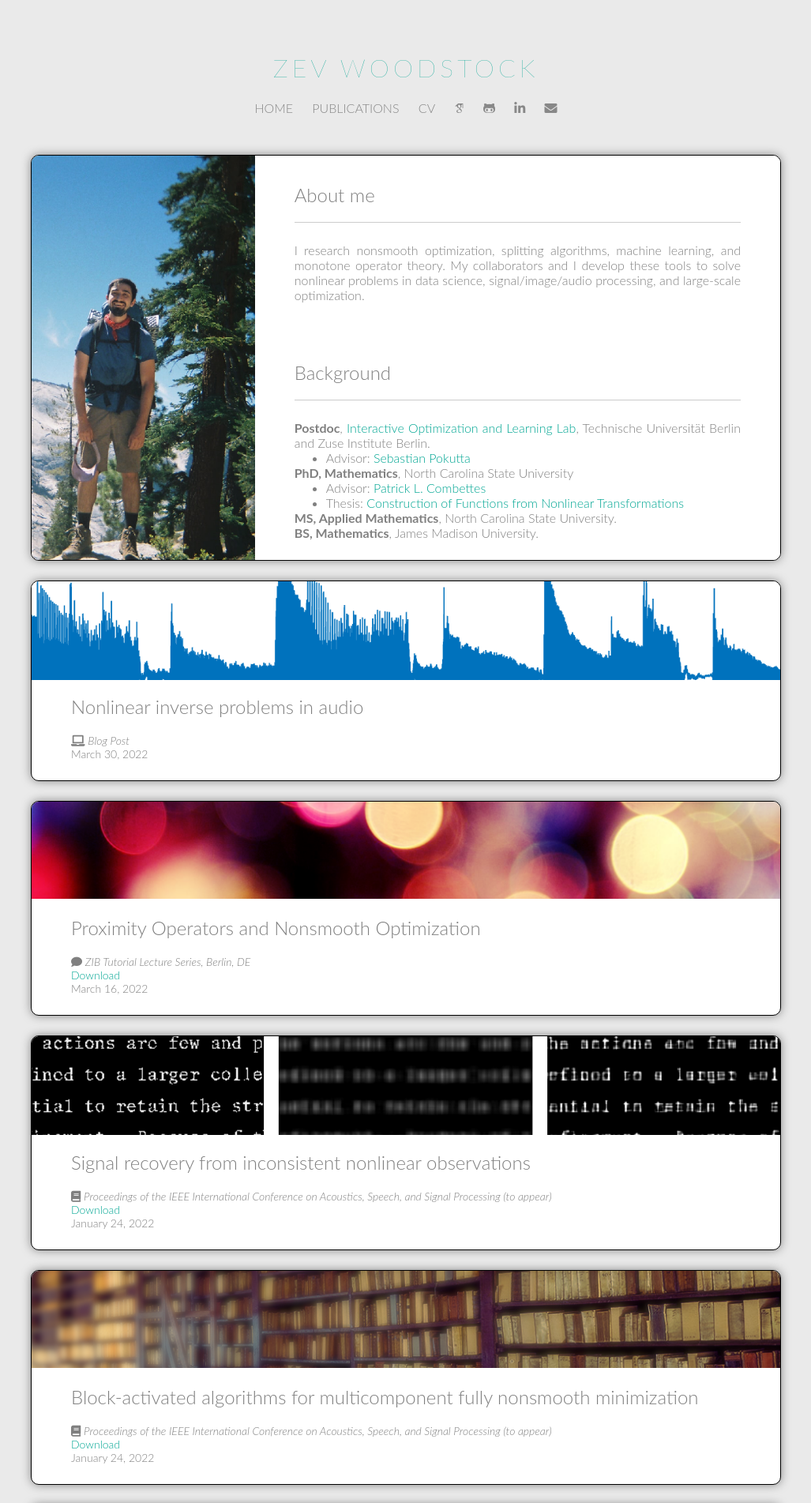
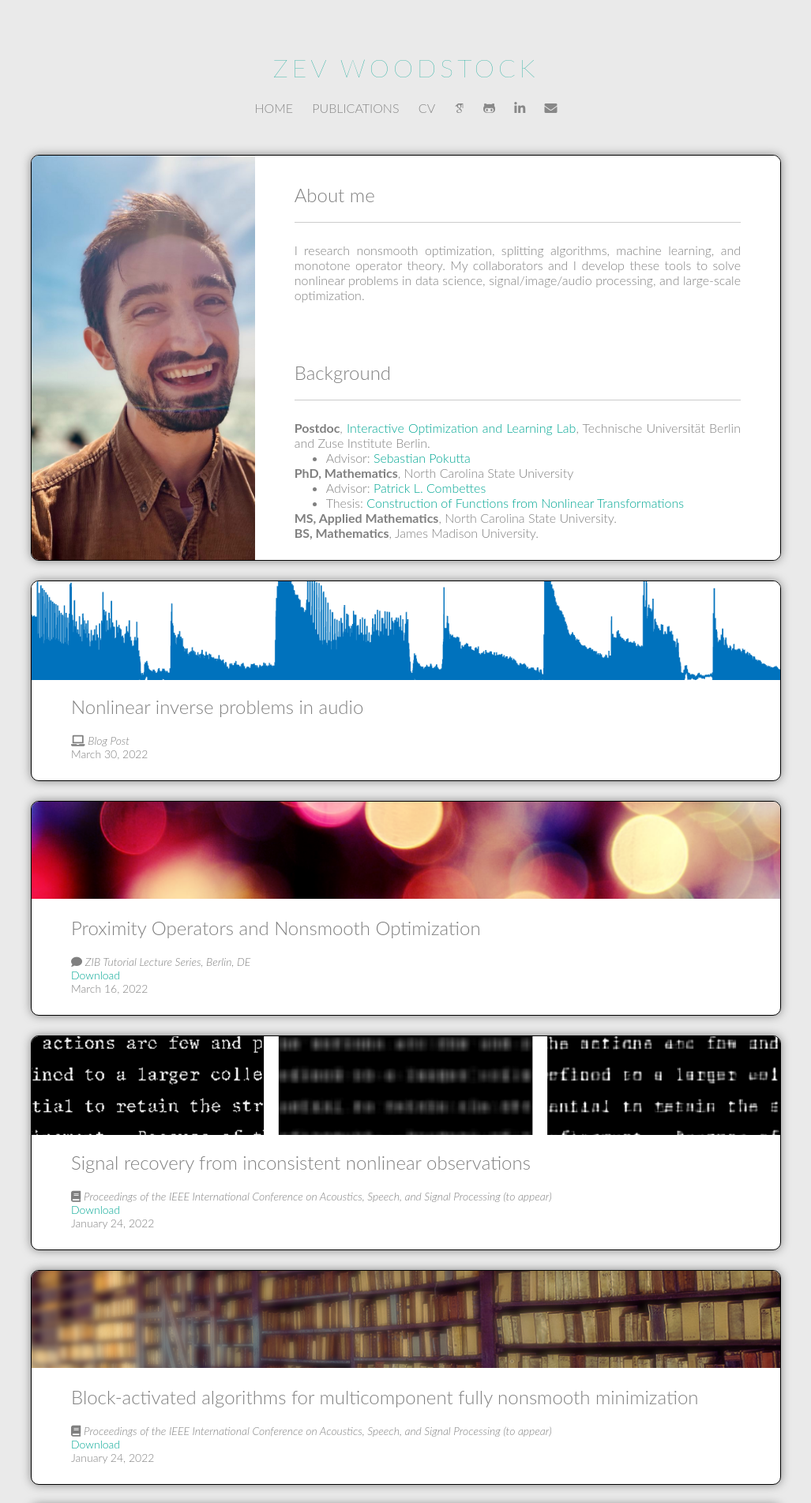
Before and after one commit to zevwoodstock/zevwoodstock.github.io, a Jekyll site: the page built from index.html, in a window 1280 px wide. Shown: the top 1903 px of the page at 79% size, without its empty margins (126-1153 px from the left). Built offline with Jekyll 4.4.1, drawn with Linux system fonts in a browser that asks for light colours; some web fonts are replaced; the list of posts is cut into pages by our own code.

Commit message:
updated photos

```diff
--- a/index.html
+++ b/index.html
@@ -17,7 +17,7 @@ title: Posts
             float:left;
             width:100%;
             height:100%;
-            background-image: url(/media/yosemite2.png);
+            background-image: url(/media/woodstock.jpeg);
             background-size:cover;
             background-position:center">
         </div></div>
```
Also changed, not shown: media/ZevRobert.jpg (deleted), media/woodstock.jpeg (added), media/woodstock1.png (deleted), media/yosemite2.png (deleted).
